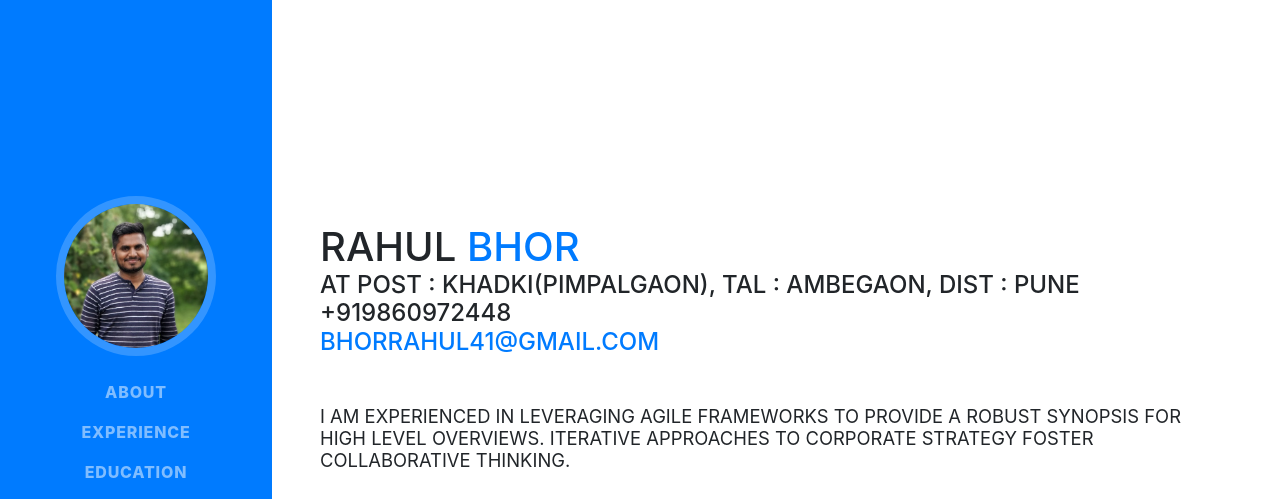
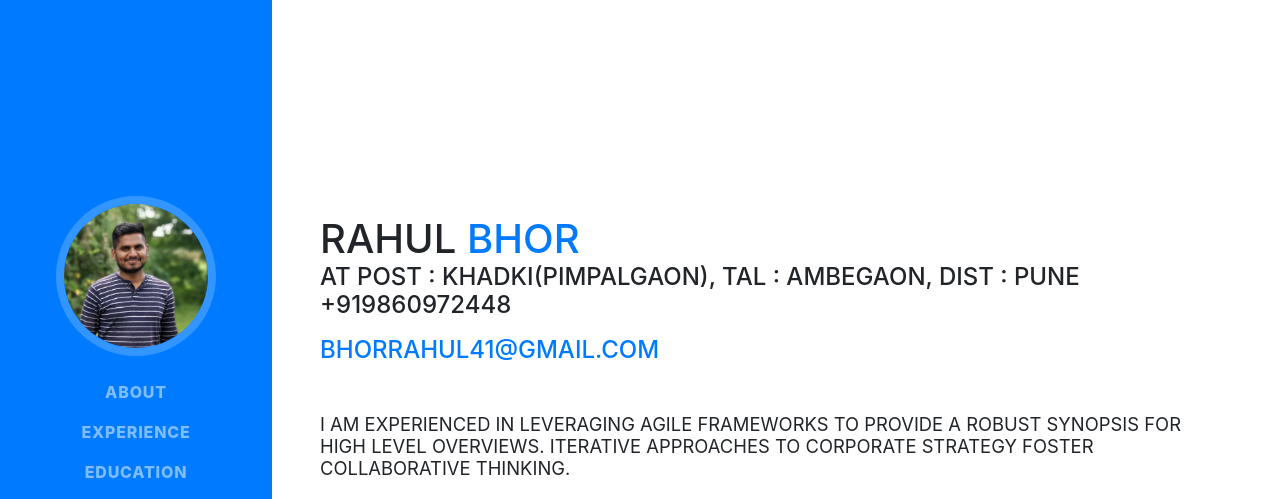
Before and after one commit to rahulbhor02/RahulBhor, a website with bundled scripts: page index.html in a window 1280 px wide. Shown: the top 499 px of the page. Built offline with nearby package versions, Linux system fonts and the light colour scheme; a web font is replaced by a local one.

Commit message:
Update index.html

```diff
--- a/index.html
+++ b/index.html
@@ -65,10 +65,14 @@
         <div class="my-auto">
           <h1 class="mb-0">Rahul
             <span class="text-primary">Bhor</span>
-          <div class="subheading mb-5">At Post : Khadki(Pimpalgaon), Tal : Ambegaon, Dist : Pune <br/>
+          <div class="subheading mb-5">
+            At Post : Khadki(Pimpalgaon), Tal : Ambegaon, Dist : Pune
+            <p>
             +919860972448
-            <br/>
+            </p>
+            <p>
             <a href="mailto:bhorrahul41@gmail.com">bhorrahul41@gmail.com</a>
+            </p>
           </div>
           <p class="lead mb-5">I am experienced in leveraging agile frameworks to provide a robust synopsis for high level overviews. Iterative approaches to corporate strategy foster collaborative thinking.</p>
           <div class="social-icons">
```
